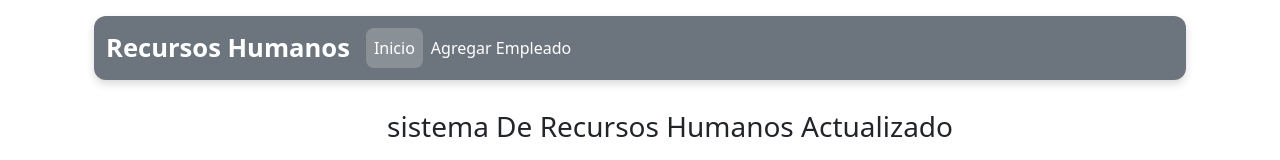
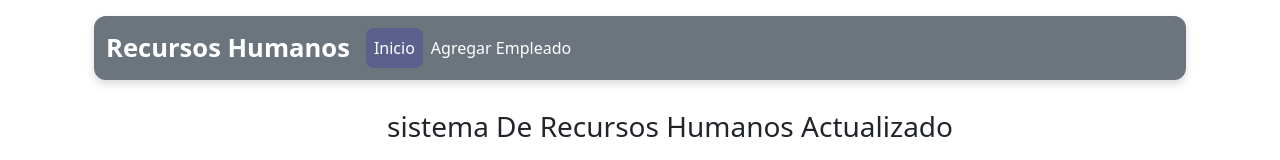
Before and after one commit to Edwin-Gc/frontend-react-recursosH, a React (Create React App) app: page / in a window 1280 px wide. Shown: the top 160 px of the page. Built offline with nearby package versions, Linux system fonts and the light colour scheme; no server answers.

Commit message:
Build y código fuente listos para producción

```diff
--- a/src/Compartida/Navegacion.css
+++ b/src/Compartida/Navegacion.css
@@ -21,7 +21,7 @@
 
 .nav-link:hover,
 .nav-link.active {
-  background-color: rgba(255, 255, 255, 0.2);
+  background-color: rgba(26, 10, 203, 0.2);
   color: #fff !important;
 }
 
```
